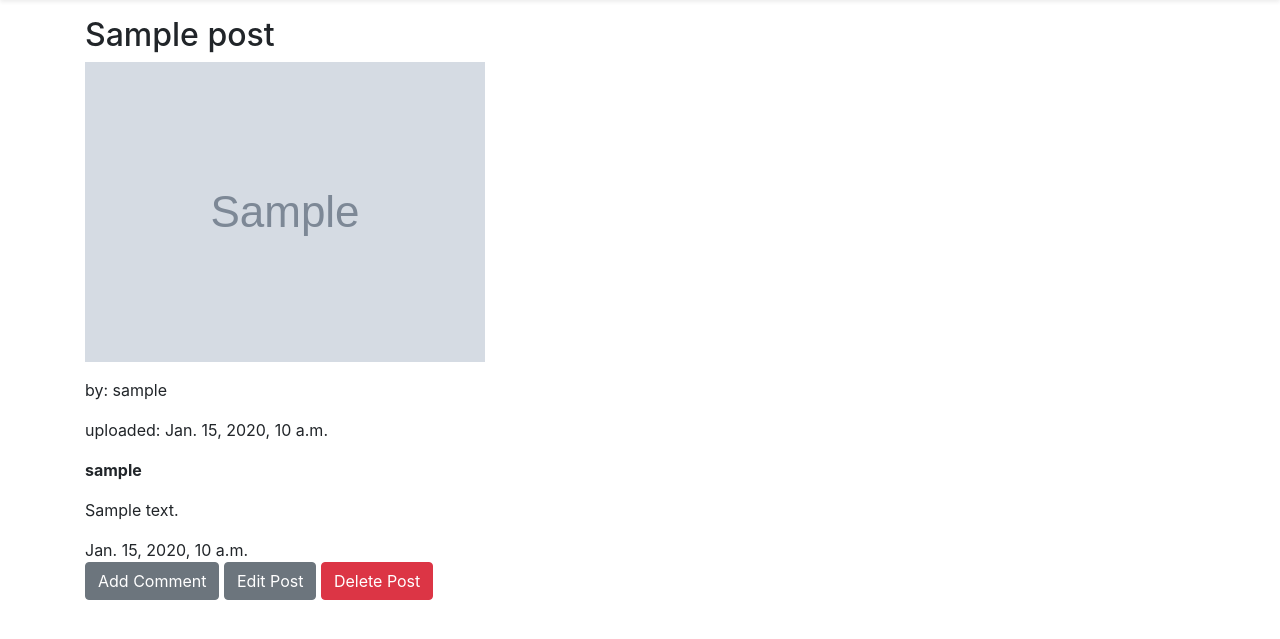
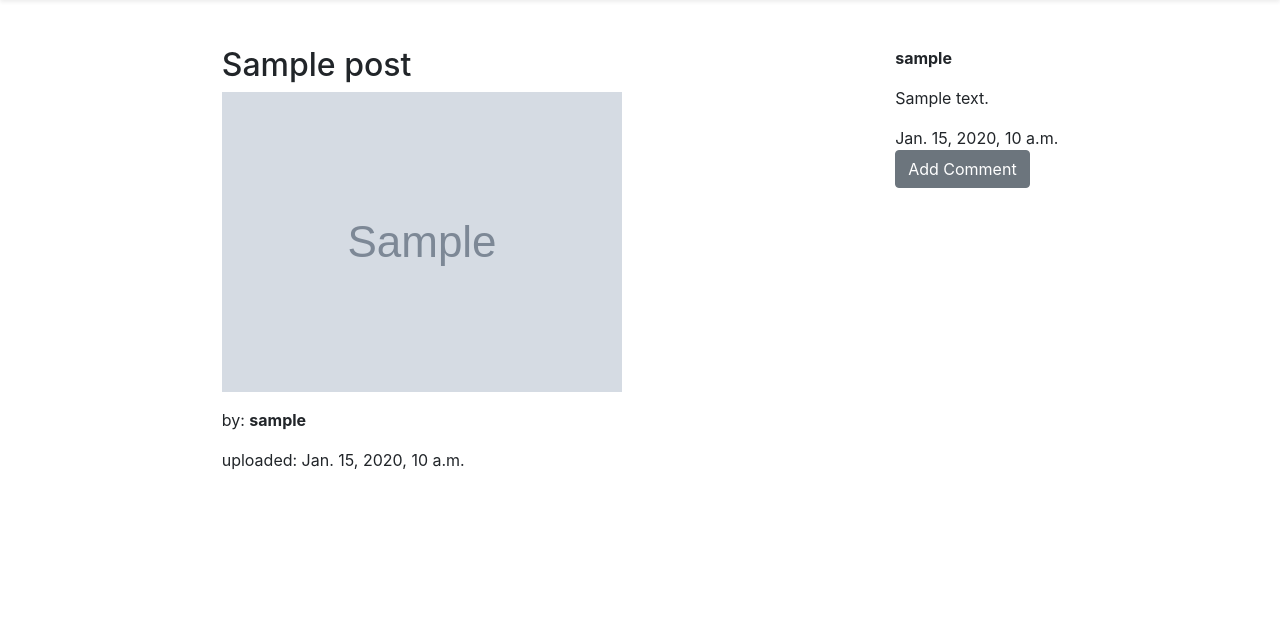
Before and after one commit to StanimalTheMan/instagram_lite, a Django app: page /posts/00000000-0000-0000-0000-000000000001 in a window 1280 px wide. Shown: the part 73-712 px from the top of the page. Run offline with Django 3.2, Linux system fonts and the light colour scheme; tables that the repository leaves empty hold one stand-in row (values such as "Sample post"); grey boxes marked "Sample" are stand-in pictures; some libraries are stand-ins or nearby versions.

Commit message:
basic comment feature, update and delete only available for op

```diff
--- a/posts/views.py
+++ b/posts/views.py
@@ -1,4 +1,4 @@
-from django.shortcuts import render, get_object_or_404, redirect
+from django.shortcuts import render, get_object_or_404, redirect, Http404
 from django.contrib.auth.mixins import LoginRequiredMixin
 from django.views.generic import ListView, CreateView, DetailView
 from django.views.generic.edit import UpdateView, DeleteView
@@ -38,6 +38,12 @@ class PostUpdateView(UpdateView):
     fields = ('title', 'picture',)
     template_name = 'posts/post_edit.html'
 
+    def dispatch(self, request, *args, **kwargs):
+        op = self.get_object()
+        if op.author != self.request.user:
+            raise Http404("You are not allowed to edit this Post")
+        return super(PostUpdateView, self).dispatch(request, *args, **kwargs)
+
 class PostDeleteView(DeleteView):
     model = Post
     template_name = 'posts/post_delete.html'
@@ -52,6 +58,12 @@ class PostDeleteView(DeleteView):
         obj.save()
         return HttpResponseRedirect(self.get_success_url())
 
+    def dispatch(self, request, *args, **kwargs):
+        op = self.get_object()
+        if op.author != self.request.user:
+            raise Http404("You are not allowed to delete this Post")
+        return super(PostDeleteView, self).dispatch(request, *args, **kwargs)
+
 def add_comment_to_post(request, pk):
     post = get_object_or_404(Post, pk=pk)
     if request.method == 'POST':
--- a/static/css/base.css
+++ b/static/css/base.css
@@ -19,3 +19,15 @@ h1 {
 .delete {
     color: white;
 }
+
+.flex-container{
+    display: flex;
+    flex-direction: row;
+    flex-wrap: wrap;
+    justify-content: space-around;
+}
+
+.flex-container > * {
+    padding: 20px;
+    margin: 10px;
+}
--- a/templates/posts/add_comment_to_post.html
+++ b/templates/posts/add_comment_to_post.html
@@ -5,6 +5,6 @@
     <h1>New comment</h1>
     <form method="POST" class="post-form">{% csrf_token %}
         {{ form|crispy }}
-        <button type="submit" class="save btn btn-default">Post</button>
+        <button type="submit" class="save btn btn-secondary">Post</button>
     </form>
 {% endblock content %}
--- a/templates/posts/post_detail.html
+++ b/templates/posts/post_detail.html
@@ -6,10 +6,14 @@
 
 {% block content %}
 <div class="post-detail">
+    <div class="flex-container">
+        <div class="post-div">
             <h2>{{ post.title }}</h2>
             <p><img class="post" src="{{ post.picture.url }}" alt="{{ post.title }}"></p>
-    <p>by: {{ post.author }}</p>
+            <p>by: <strong>{{ post.author }}</strong></p>
             <p>uploaded: {{ post.date }}</p>
+        </div>
+        <div class="comments-div">
             {% for comment in post.comments.all %}
                 <div class="comment">
                     <strong>{{ comment.author }}</strong><p>{{ comment.comment|linebreaks }}</p>
@@ -19,7 +23,11 @@
                 <p>No comments here yet :(</p>
             {% endfor %}
             <a class="btn btn-secondary" href="{% url 'add_comment_to_post' pk=post.pk %}">Add Comment</a>
+            {% if post.author == user %}
                 <button class="btn btn-secondary" type="submit"><a class="edit" href="{% url 'post_edit' post.pk %}">Edit Post</a></button>
                 <button class="btn btn-danger" type="submit"><a class="delete" href="{% url 'post_delete' post.pk %}">Delete Post</a></button>
+            {% endif %}
+        </div>
+    </div>
 </div>
 {% endblock content %}
```
Also changed, not shown: README.md, static/images/after_comment.png (added). Lines whose indentation alone changed are shown as unchanged.
